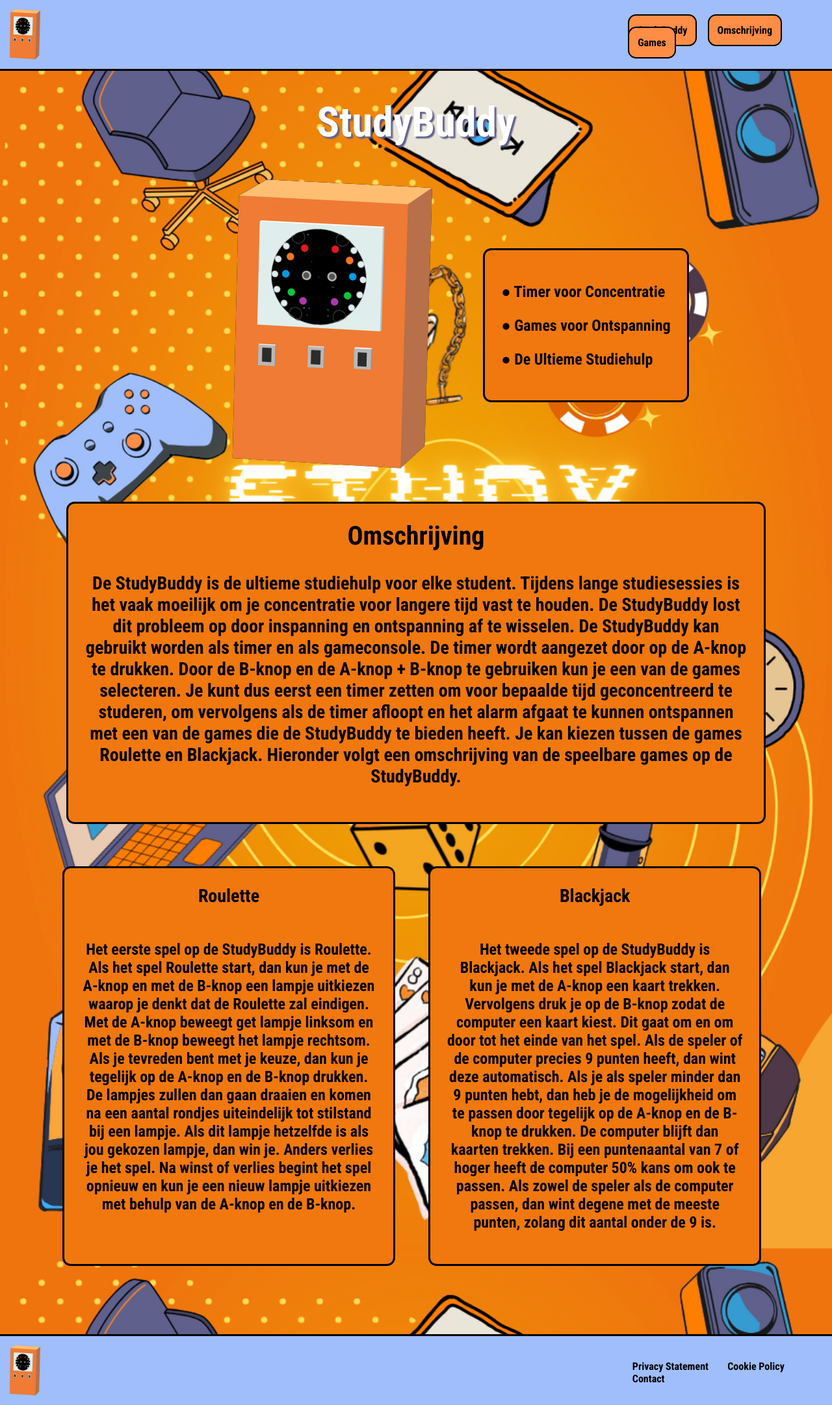
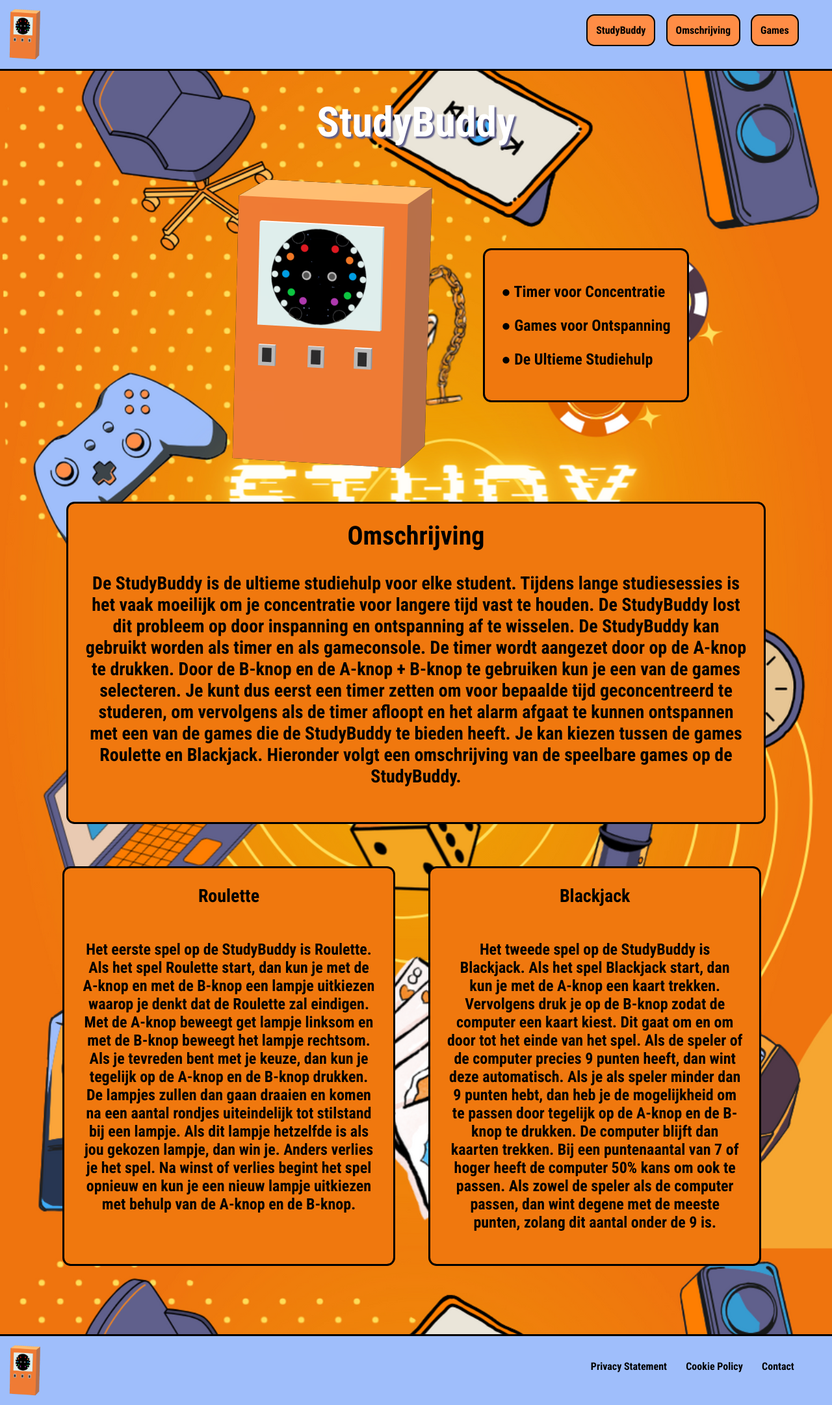
Before and after one commit to Mathijs-04/CLE-Showcase, a plain HTML site: page index.html in a window 1280 px wide. Shown: the whole page at 65% size. Drawn offline with Linux system fonts and the light colour scheme.

Commit message:
Update style.css

```diff
--- a/css/style.css
+++ b/css/style.css
@@ -95,7 +95,7 @@ nav {
 }
 
 .navLinks {
-    margin-left: 70vw;
+    margin-left: 65vw;
     margin-top: 3vh;
 }
 
@@ -225,7 +225,7 @@ footer {
 }
 
 .footerLinks {
-    margin-left: 70vw;
+    margin-left: 65vw;
     margin-top: 3vh;
 }
 
```
